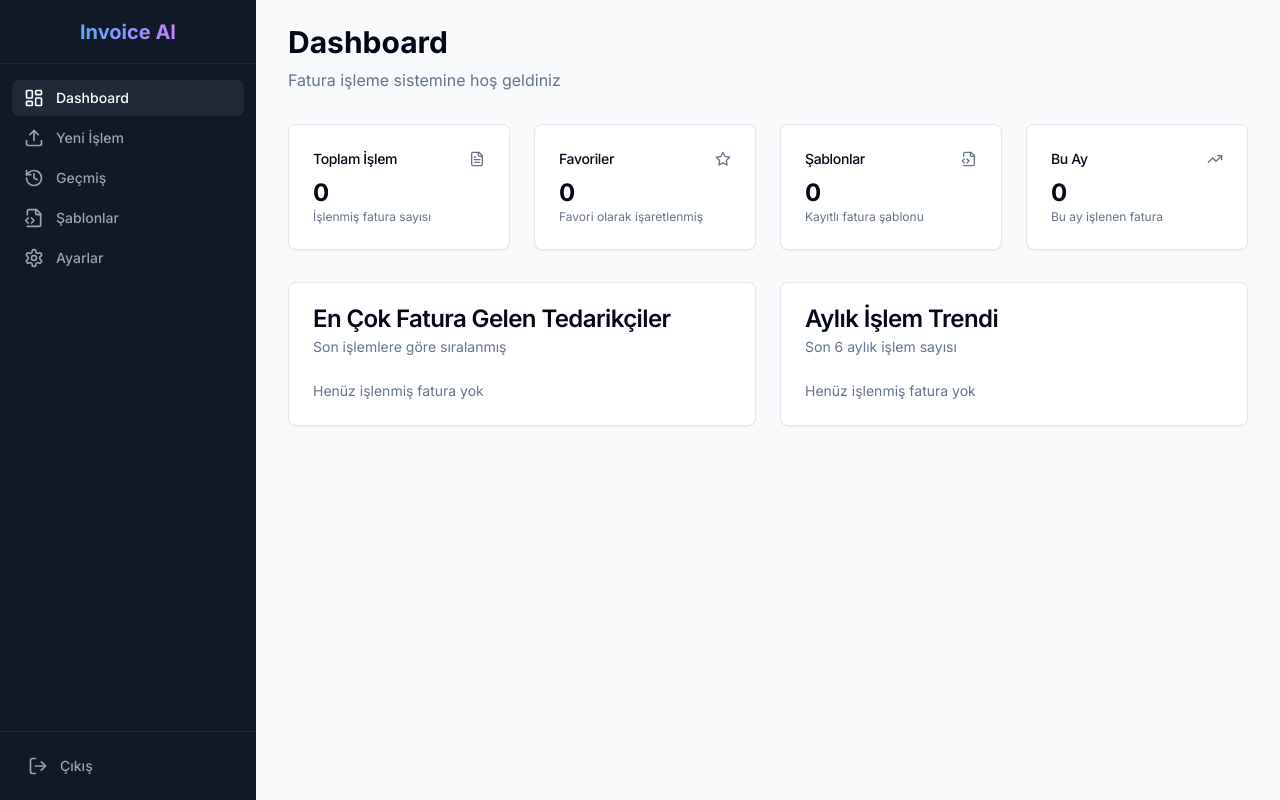
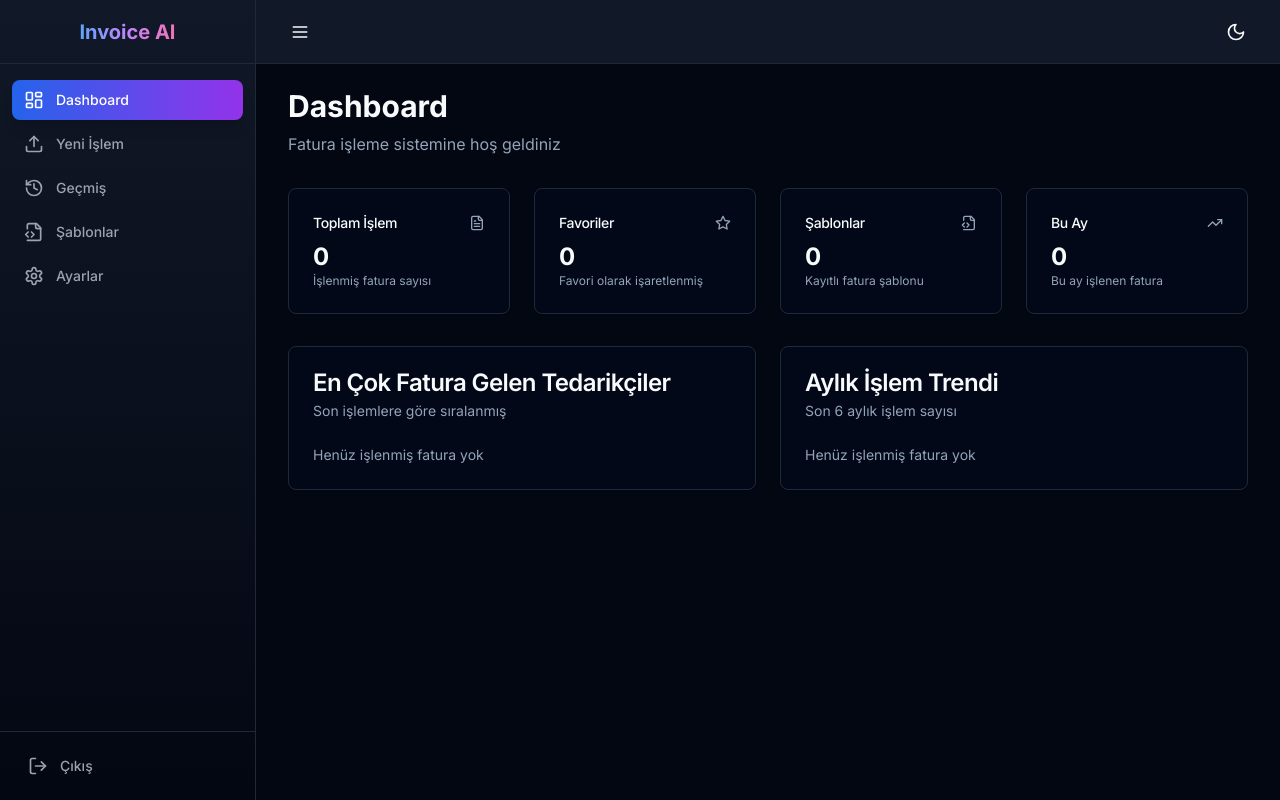
Before and after one commit to efecnblt/abim-website-invoice, a Next.js app: page /dashboard/overview in a window 1280 px wide. Built offline with nearby package versions, Linux system fonts and the light colour scheme.

Commit message:
Son Vercel build hatalari duzeltildi ve excel guncellendi

```diff
--- a/app/layout.tsx
+++ b/app/layout.tsx
@@ -1,6 +1,7 @@
 import type { Metadata } from "next";
 import { Inter } from "next/font/google";
 import "./globals.css";
+import { ThemeProvider } from "@/components/theme-provider";
 
 const inter = Inter({ subsets: ["latin"] });
 
@@ -15,8 +16,17 @@ export default function RootLayout({
   children: React.ReactNode;
 }) {
   return (
-    <html lang="tr">
-      <body className={inter.className}>{children}</body>
+    <html lang="tr" suppressHydrationWarning>
+      <body className={inter.className}>
+        <ThemeProvider
+          attribute="class"
+          defaultTheme="dark"
+          enableSystem
+          disableTransitionOnChange
+        >
+          {children}
+        </ThemeProvider>
+      </body>
     </html>
   );
 }
--- a/components/layout/DashboardLayout.tsx
+++ b/components/layout/DashboardLayout.tsx
@@ -1,13 +1,68 @@
 "use client";
 
+import { useState } from "react";
 import { Sidebar } from "./Sidebar";
+import { Menu, Moon, Sun } from "lucide-react";
+import { useTheme } from "next-themes";
+import { Button } from "@/components/ui/button";
 
 export function DashboardLayout({ children }: { children: React.ReactNode }) {
+  const [sidebarOpen, setSidebarOpen] = useState(true);
+  const [mobileMenuOpen, setMobileMenuOpen] = useState(false);
+  const { theme, setTheme } = useTheme();
+
   return (
-    <div className="flex h-screen overflow-hidden bg-gray-50">
-      <Sidebar />
+    <div className="flex h-screen overflow-hidden bg-gray-50 dark:bg-gray-950">
+      {/* Mobile overlay */}
+      {mobileMenuOpen && (
+        <div
+          className="fixed inset-0 z-40 bg-black/50 lg:hidden"
+          onClick={() => setMobileMenuOpen(false)}
+        />
+      )}
+
+      {/* Sidebar */}
+      <Sidebar
+        isOpen={sidebarOpen}
+        isMobileOpen={mobileMenuOpen}
+        onClose={() => setMobileMenuOpen(false)}
+      />
+
+      {/* Main content */}
       <main className="flex-1 overflow-y-auto">
-        <div className="container mx-auto px-8 py-6">
+        {/* Header */}
+        <div className="sticky top-0 z-30 flex h-16 items-center justify-between border-b border-gray-200 bg-white px-6 dark:border-gray-800 dark:bg-gray-900">
+          <div className="flex items-center gap-4">
+            <Button
+              variant="ghost"
+              size="icon"
+              className="lg:hidden"
+              onClick={() => setMobileMenuOpen(true)}
+            >
+              <Menu className="h-5 w-5" />
+            </Button>
+            <Button
+              variant="ghost"
+              size="icon"
+              className="hidden lg:flex"
+              onClick={() => setSidebarOpen(!sidebarOpen)}
+            >
+              <Menu className="h-5 w-5" />
+            </Button>
+          </div>
+
+          <Button
+            variant="ghost"
+            size="icon"
+            onClick={() => setTheme(theme === "dark" ? "light" : "dark")}
+          >
+            <Sun className="h-5 w-5 rotate-0 scale-100 transition-all dark:-rotate-90 dark:scale-0" />
+            <Moon className="absolute h-5 w-5 rotate-90 scale-0 transition-all dark:rotate-0 dark:scale-100" />
+            <span className="sr-only">Toggle theme</span>
+          </Button>
+        </div>
+
+        <div className="container mx-auto px-4 py-6 sm:px-6 lg:px-8">
           {children}
         </div>
       </main>
--- a/components/layout/Sidebar.tsx
+++ b/components/layout/Sidebar.tsx
@@ -10,7 +10,9 @@ import {
   FileCode2,
   Settings,
   LogOut,
+  X,
 } from "lucide-react";
+import { Button } from "@/components/ui/button";
 
 const navigation = [
   { name: "Dashboard", href: "/dashboard/overview", icon: LayoutDashboard },
@@ -20,16 +22,35 @@ const navigation = [
   { name: "Ayarlar", href: "/dashboard/settings", icon: Settings },
 ];
 
-export function Sidebar() {
+interface SidebarProps {
+  isOpen: boolean;
+  isMobileOpen: boolean;
+  onClose: () => void;
+}
+
+export function Sidebar({ isOpen, isMobileOpen, onClose }: SidebarProps) {
   const pathname = usePathname();
 
   return (
-    <div className="flex h-screen w-64 flex-col bg-gray-900 text-white">
+    <>
+      {/* Desktop Sidebar */}
+      <div
+        className={cn(
+          "hidden lg:flex h-screen flex-col bg-gradient-to-b from-gray-900 to-gray-950 text-white border-r border-gray-800 transition-all duration-300",
+          isOpen ? "w-64" : "w-20"
+        )}
+      >
         {/* Logo */}
-      <div className="flex h-16 items-center justify-center border-b border-gray-800">
-        <h1 className="text-xl font-bold bg-gradient-to-r from-blue-400 to-purple-400 bg-clip-text text-transparent">
+        <div className="flex h-16 items-center justify-center border-b border-gray-800 px-4">
+          {isOpen ? (
+            <h1 className="text-xl font-bold bg-gradient-to-r from-blue-400 via-purple-400 to-pink-400 bg-clip-text text-transparent">
               Invoice AI
             </h1>
+          ) : (
+            <span className="text-2xl font-bold bg-gradient-to-r from-blue-400 to-purple-400 bg-clip-text text-transparent">
+              IA
+            </span>
+          )}
         </div>
 
         {/* Navigation */}
@@ -41,9 +62,70 @@ export function Sidebar() {
                 key={item.name}
                 href={item.href}
                 className={cn(
-                "flex items-center gap-3 rounded-lg px-3 py-2 text-sm font-medium transition-colors",
+                  "flex items-center gap-3 rounded-lg px-3 py-2.5 text-sm font-medium transition-all duration-200",
                   isActive
-                  ? "bg-gray-800 text-white"
+                    ? "bg-gradient-to-r from-blue-600 to-purple-600 text-white shadow-lg"
+                    : "text-gray-400 hover:bg-gray-800 hover:text-white"
+                )}
+                title={!isOpen ? item.name : undefined}
+              >
+                <item.icon className="h-5 w-5 flex-shrink-0" />
+                {isOpen && <span>{item.name}</span>}
+              </Link>
+            );
+          })}
+        </nav>
+
+        {/* Footer */}
+        <div className="border-t border-gray-800 p-4">
+          <button
+            className={cn(
+              "flex w-full items-center gap-3 rounded-lg px-3 py-2 text-sm font-medium text-gray-400 transition-colors hover:bg-gray-800 hover:text-white",
+              !isOpen && "justify-center"
+            )}
+            title={!isOpen ? "Çıkış" : undefined}
+          >
+            <LogOut className="h-5 w-5 flex-shrink-0" />
+            {isOpen && <span>Çıkış</span>}
+          </button>
+        </div>
+      </div>
+
+      {/* Mobile Sidebar */}
+      <div
+        className={cn(
+          "fixed inset-y-0 left-0 z-50 flex w-64 flex-col bg-gradient-to-b from-gray-900 to-gray-950 text-white transition-transform duration-300 lg:hidden",
+          isMobileOpen ? "translate-x-0" : "-translate-x-full"
+        )}
+      >
+        {/* Header with close button */}
+        <div className="flex h-16 items-center justify-between border-b border-gray-800 px-4">
+          <h1 className="text-xl font-bold bg-gradient-to-r from-blue-400 via-purple-400 to-pink-400 bg-clip-text text-transparent">
+            Invoice AI
+          </h1>
+          <Button
+            variant="ghost"
+            size="icon"
+            onClick={onClose}
+            className="text-gray-400 hover:text-white"
+          >
+            <X className="h-5 w-5" />
+          </Button>
+        </div>
+
+        {/* Navigation */}
+        <nav className="flex-1 space-y-1 px-3 py-4">
+          {navigation.map((item) => {
+            const isActive = pathname?.startsWith(item.href);
+            return (
+              <Link
+                key={item.name}
+                href={item.href}
+                onClick={onClose}
+                className={cn(
+                  "flex items-center gap-3 rounded-lg px-3 py-2.5 text-sm font-medium transition-all duration-200",
+                  isActive
+                    ? "bg-gradient-to-r from-blue-600 to-purple-600 text-white shadow-lg"
                     : "text-gray-400 hover:bg-gray-800 hover:text-white"
                 )}
               >
@@ -62,5 +144,6 @@ export function Sidebar() {
           </button>
         </div>
       </div>
+    </>
   );
 }
--- /dev/null
+++ b/components/theme-provider.tsx
@@ -0,0 +1,9 @@
+"use client"
+
+import * as React from "react"
+import { ThemeProvider as NextThemesProvider } from "next-themes"
+import { type ThemeProviderProps } from "next-themes/dist/types"
+
+export function ThemeProvider({ children, ...props }: ThemeProviderProps) {
+  return <NextThemesProvider {...props}>{children}</NextThemesProvider>
+}
--- a/lib/openai.ts
+++ b/lib/openai.ts
@@ -1,15 +1,17 @@
 import OpenAI from "openai";
 import pdf from "pdf-parse";
 
-if (!process.env.OPENAI_API_KEY) {
-  throw new Error("OPENAI_API_KEY environment variable is required");
+function getOpenAIClient() {
+  if (!process.env.OPENAI_API_KEY) {
+    throw new Error("OPENAI_API_KEY environment variable is required");
+  }
+  return new OpenAI({
+    apiKey: process.env.OPENAI_API_KEY,
+  });
 }
 
-export const openai = new OpenAI({
-  apiKey: process.env.OPENAI_API_KEY,
-});
-
 export async function extractInvoiceData(pdfBase64: string, fileName: string) {
+  const openai = getOpenAIClient();
   const prompt = `Sen bir fatura/belge analiz uzmanısın. Verilen fatura metninden TÜM TABLO VERİLERİNİ çıkarman gerekiyor.
 
 ÖNEMLİ TALİMATLAR:
--- a/package.json
+++ b/package.json
@@ -17,6 +17,7 @@
     "exceljs": "^4.4.0",
     "lucide-react": "^0.344.0",
     "next": "^14.2.0",
+    "next-themes": "^0.4.6",
     "openai": "^4.68.0",
     "pdf-parse": "^1.1.1",
     "pdfjs-dist": "4.4.168",
```
Also changed, not shown: 1 other file (tests, documents, lock files or other folders). Lines whose indentation alone changed are shown as unchanged.
